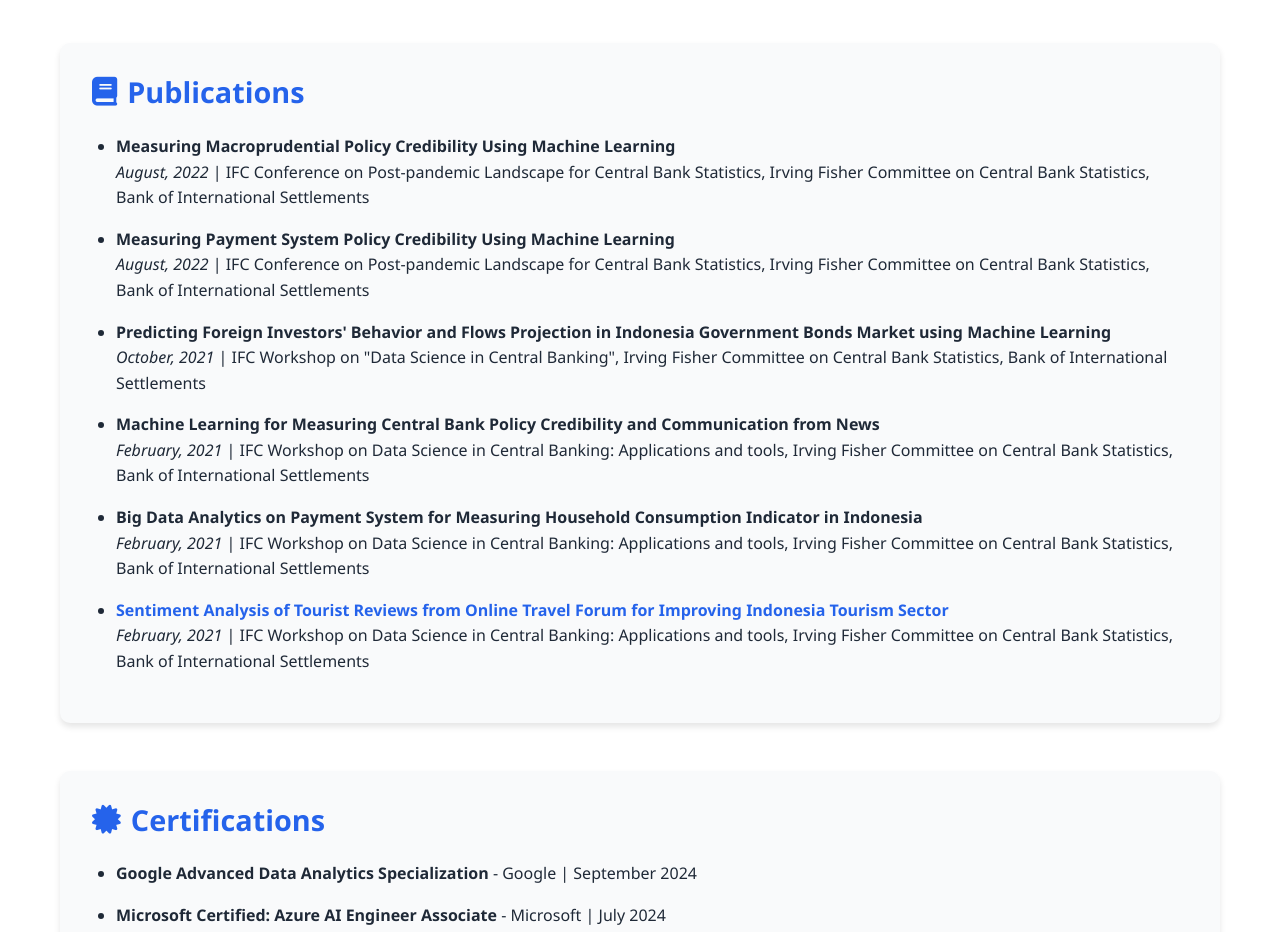
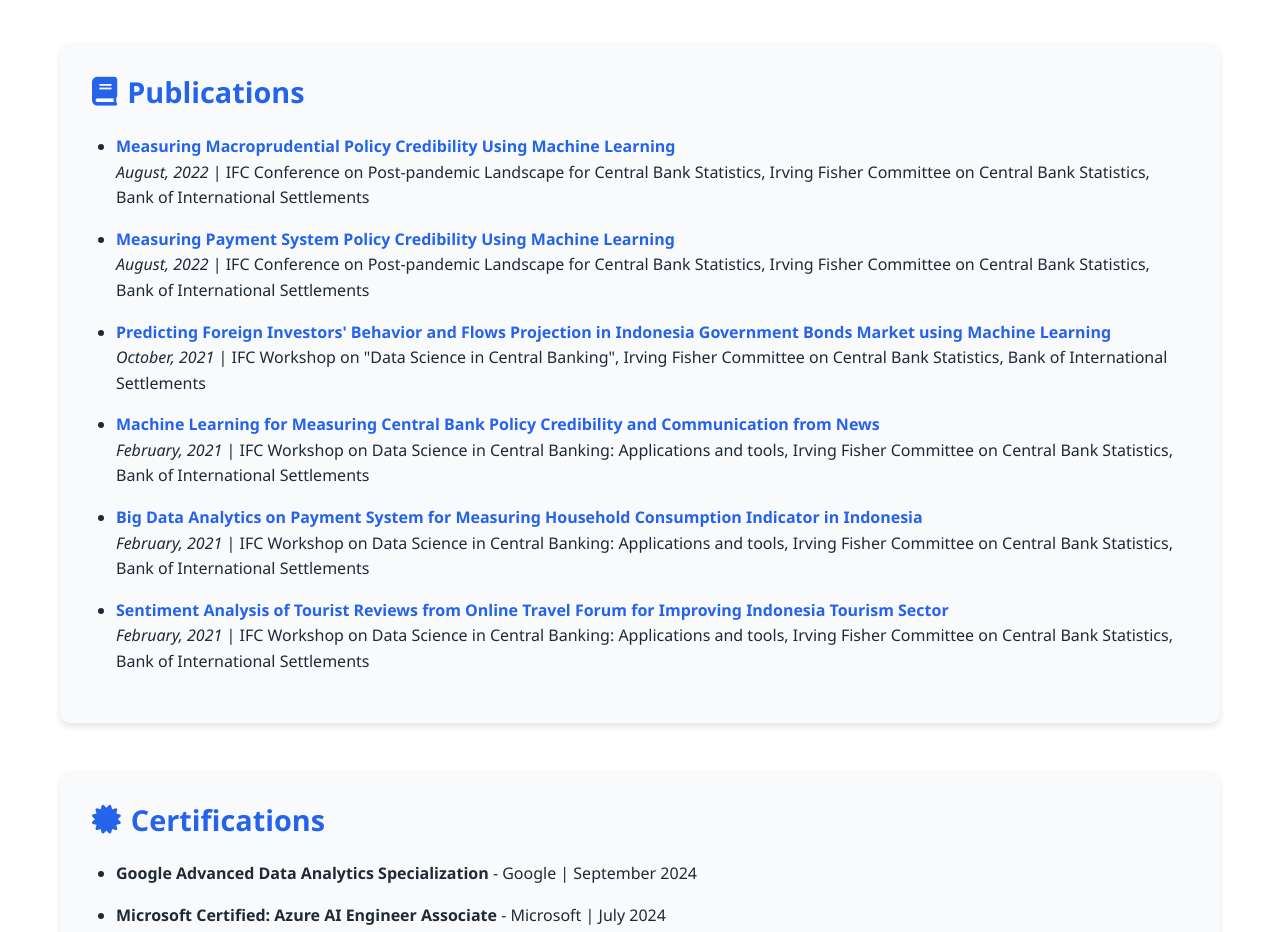
Before and after one commit to TheJabbar/thejabbar.github.io, a plain HTML site: page index.html in a window 1280 px wide. Shown: the part 5500-6432 px from the top of the page. Drawn offline with Linux system fonts and the light colour scheme.

Commit message:
Add the links to all the publication paper

```diff
--- a/index.html
+++ b/index.html
@@ -243,27 +243,27 @@
                     <h3><i class="fas fa-book"></i> Publications</h3>
                     <ul>
                         <li>
-                            <strong>Measuring Macroprudential Policy Credibility Using Machine Learning</strong>
+                            <strong><a href="https://www.bis.org/ifc/publ/ifcb58_27.pdf" target="_blank">Measuring Macroprudential Policy Credibility Using Machine Learning</a></strong>
                             <br>
                             <em>August, 2022</em> | IFC Conference on Post-pandemic Landscape for Central Bank Statistics, Irving Fisher Committee on Central Bank Statistics, Bank of International Settlements
                         </li>
                         <li>
-                            <strong>Measuring Payment System Policy Credibility Using Machine Learning</strong>
+                            <strong><a href="https://www.bis.org/ifc/publ/ifcb58_33.pdf" target="_blank">Measuring Payment System Policy Credibility Using Machine Learning</a></strong>
                             <br>
                             <em>August, 2022</em> | IFC Conference on Post-pandemic Landscape for Central Bank Statistics, Irving Fisher Committee on Central Bank Statistics, Bank of International Settlements
                         </li>
                         <li>
-                            <strong>Predicting Foreign Investors' Behavior and Flows Projection in Indonesia Government Bonds Market using Machine Learning</strong>
+                            <strong><a href="https://www.bis.org/ifc/publ/ifcb57_20.pdf" target="_blank">Predicting Foreign Investors' Behavior and Flows Projection in Indonesia Government Bonds Market using Machine Learning</a></strong>
                             <br>
                             <em>October, 2021</em> | IFC Workshop on "Data Science in Central Banking", Irving Fisher Committee on Central Bank Statistics, Bank of International Settlements
                         </li>
                         <li>
-                            <strong>Machine Learning for Measuring Central Bank Policy Credibility and Communication from News</strong>
+                            <strong><a href="https://www.bis.org/ifc/publ/ifcb59_24.pdf" target="_blank">Machine Learning for Measuring Central Bank Policy Credibility and Communication from News</a></strong>
                             <br>
                             <em>February, 2021</em> | IFC Workshop on Data Science in Central Banking: Applications and tools, Irving Fisher Committee on Central Bank Statistics, Bank of International Settlements
                         </li>
                         <li>
-                            <strong>Big Data Analytics on Payment System for Measuring Household Consumption Indicator in Indonesia</strong>
+                            <strong><a href="https://www.bis.org/ifc/publ/ifcb59_41.pdf" target="_blank">Big Data Analytics on Payment System for Measuring Household Consumption Indicator in Indonesia</a></strong>
                             <br>
                             <em>February, 2021</em> | IFC Workshop on Data Science in Central Banking: Applications and tools, Irving Fisher Committee on Central Bank Statistics, Bank of International Settlements
                         </li>
```
